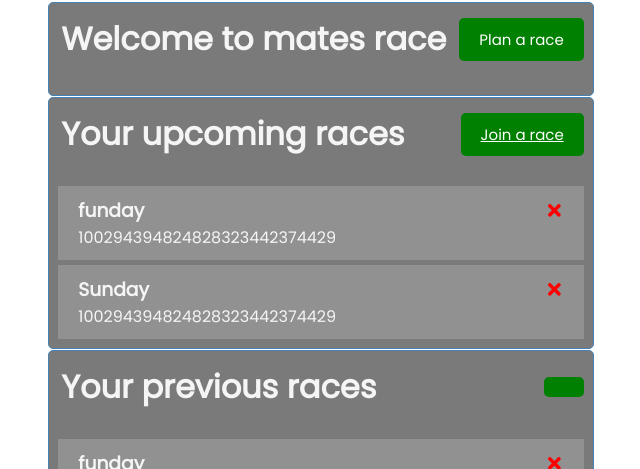
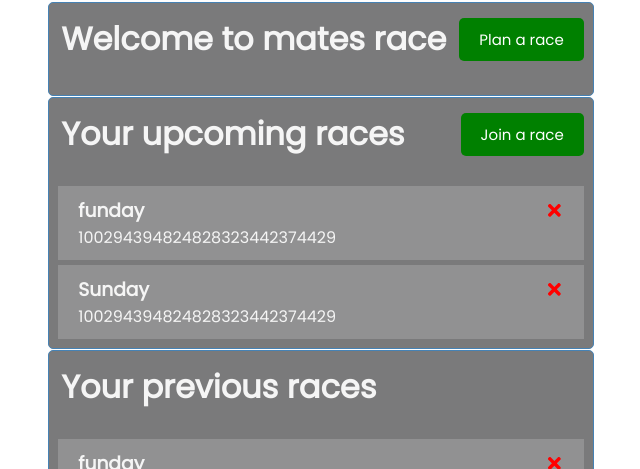
Before and after one commit to Fjallroth/matesRace, a React (Create React App) app in the folder client/: page / in a window 1280 px wide. Shown: the part 98-567 px from the top of the page, without its empty margins (319-959 px from the left). Built offline with nearby package versions, Linux system fonts and the light colour scheme.

Commit message:
cleaned up front end

```diff
--- a/client/src/App.js
+++ b/client/src/App.js
@@ -5,6 +5,7 @@ import AddTask from "./components/AddTask";
 import RaceContainer from "./components/RaceContainer";
 import PlanRace from "./components/PlanRace";
 import AddRace from "./components/AddRace";
+import PrevRaceContainer from "./components/PrevRaceContainer";
 
 const App = () =>{
   const[showPlanRace, setshowPlanRace] = useState(false)
@@ -98,7 +99,7 @@ const toggleReminder = async (id) =>{
 
       </div>
       <div className="container">
-      <RaceContainer title={"Your upcoming races"} planRace={""} buttonTitle={"Join a race"}
+      <RaceContainer title={"Your upcoming races"} buttonTitle={"Join a race"}
       onAdd={() => setshowaddRace(!showaddRace)} showAdd={showaddRace}/>
       {showaddRace && <AddRace onAdd={addTask}/>}
       {tasks.length > 0 ?
@@ -108,7 +109,7 @@ const toggleReminder = async (id) =>{
       : "You have no upcoming races"}
       </div>
       <div className="container">
-      <RaceContainer title={"Your previous races"}/>
+      <PrevRaceContainer title={"Your previous races"}/>
       {tasks.length > 0 ?
       <Tasks tasks={tasks} onDelete={deleteTask}
       onToggle={toggleReminder}
--- /dev/null
+++ b/client/src/components/PrevRaceContainer.js
@@ -0,0 +1,11 @@
+import React from 'react'
+
+const PrevRaceContainer = ({ title}) => {
+  return (
+    <div className='header'>
+    <h1>{title}</h1>
+    </div>
+  )
+}
+
+export default PrevRaceContainer
```
